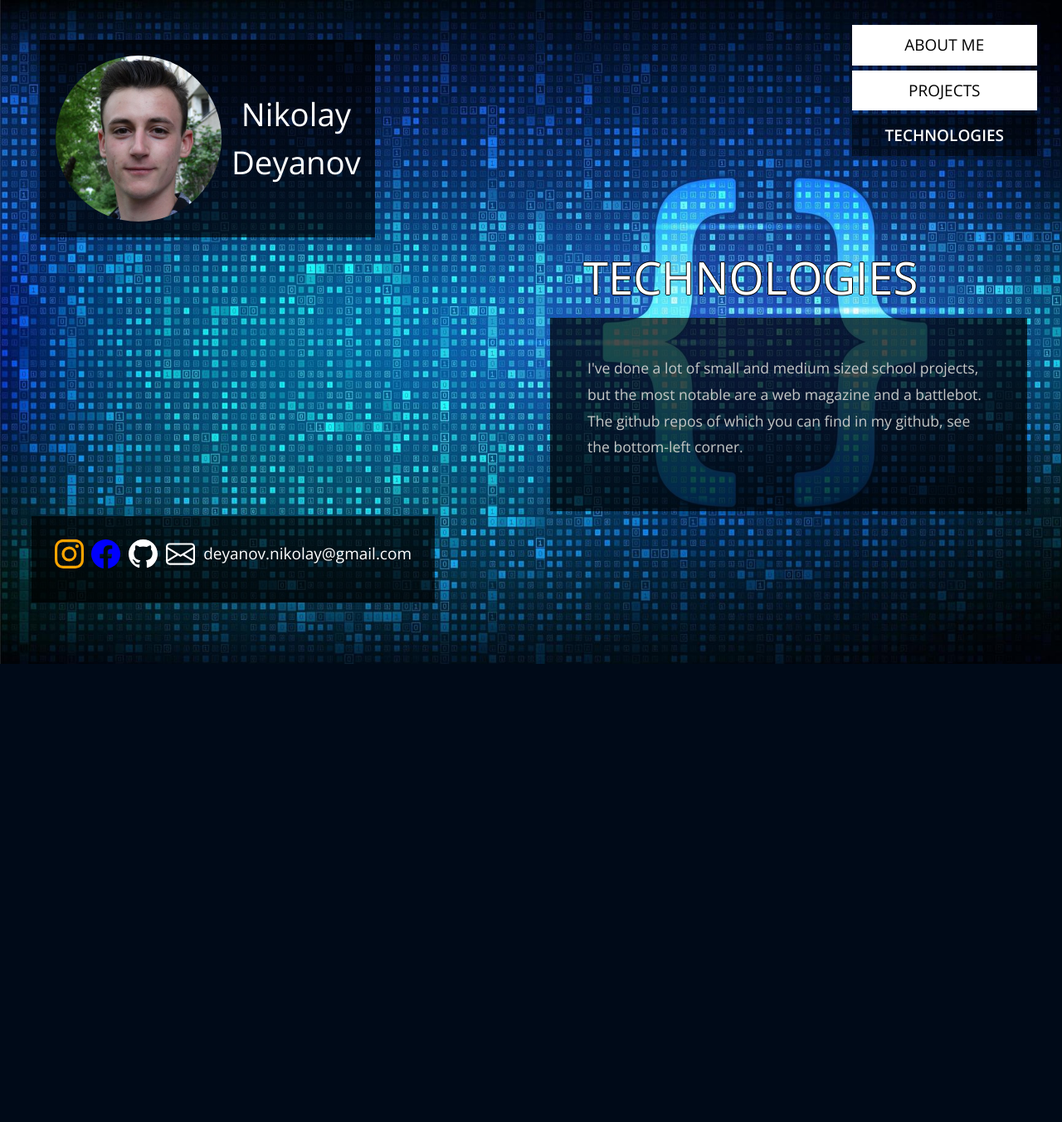
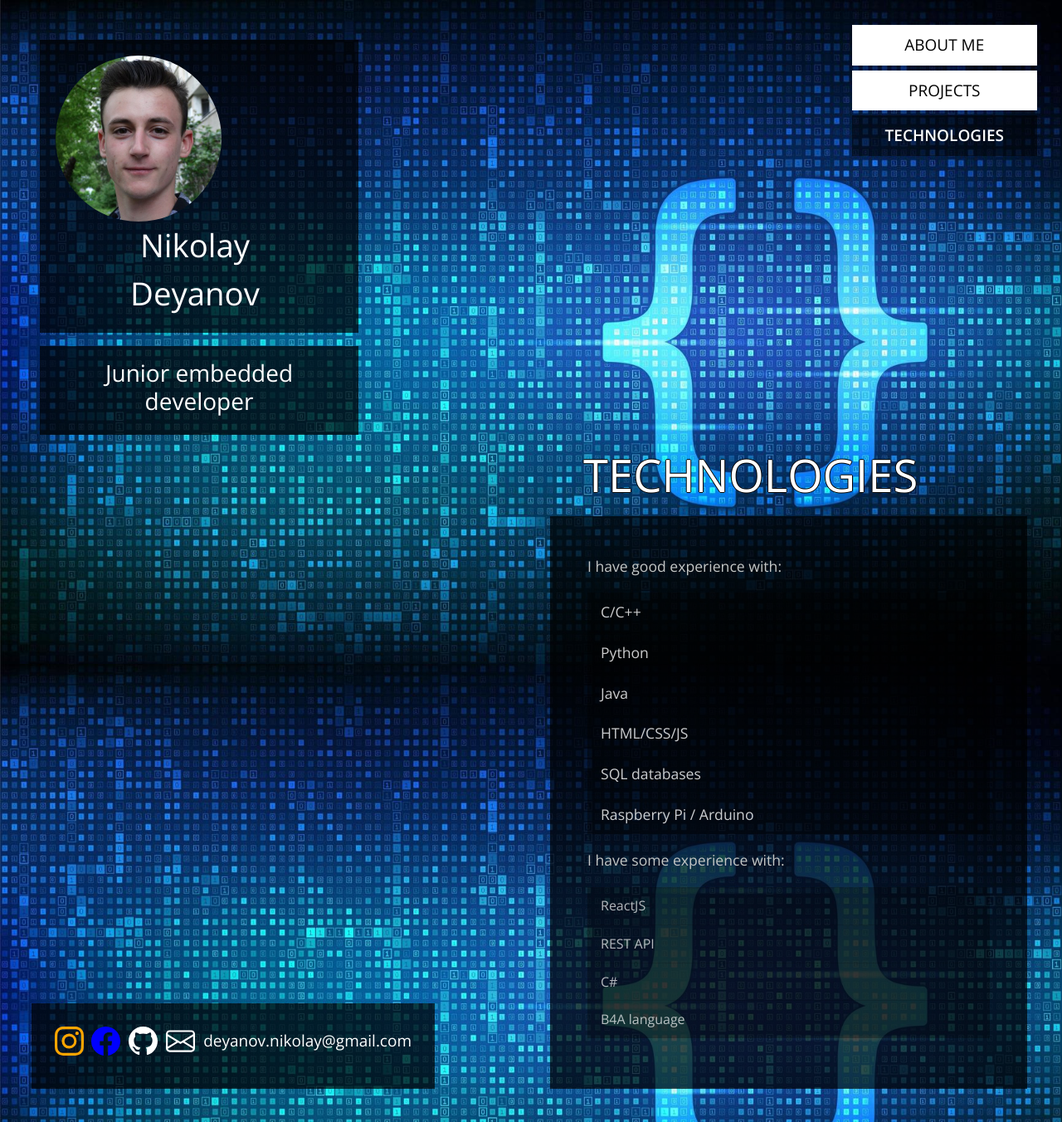
Before and after one commit to NikiDeyanov86/personal-portfolio-2.0, a Flask app: page /technologies in a window 1280 px wide. Shown: the whole page at 83% size. Before the commit the page ends 800 px from the top, so only its background shows below. Run offline with Flask 2, Linux system fonts and the light colour scheme; some libraries are stand-ins or nearby versions.

Commit message:
Top version

```diff
--- a/static/css/custom.css
+++ b/static/css/custom.css
@@ -15,12 +15,12 @@
 }
 
 div.contact {
-  margin-top: 40vh;
   margin-right: 5vw;
 }
 
 div#main {
   margin-top: 2vh;
+  margin-bottom: 5vh;
 }
 .contact-icon {
   flex-basis: 75px;
@@ -36,7 +36,7 @@ div#main {
     display: flex;
     float: left;
     justify-content: space-evenly;
-    width: auto;
+    width: 30vw;
     margin-top: 3rem;
     margin-left: 3rem;
     padding: 1em;
@@ -93,6 +93,14 @@ div#main {
     list-style: none;
   }
 
+  div.job-description {
+    width: 30vw;
+    margin-left: 3rem;
+    margin-top: 2vh;
+    padding: 2vh;
+    text-align: center;
+  }
+
   .tm-nav-item.active .tm-nav-link,
   .tm-nav-link:hover,
   .tm-nav-link:focus {
@@ -105,6 +113,19 @@ div#main {
   .tm-bg-dark {
     background: rgba(0, 0, 0, 0.7);
   }
+
+  li.experienced-item {
+    background: rgba(0, 0, 0, 0.4);
+    color: rgba(255, 255, 255, 0.8);
+  }
+
+  li.not-experienced-item {
+    background: rgba(0, 0, 0, 0.3);
+    color: rgba(255, 255, 255, 0.7);
+    font-size: 16px;
+
+  }
+
 
   .tm-site-header-box {
     display: inline-block;
@@ -124,7 +145,6 @@ div#main {
   }
 
   .tm-content {
-    padding-bottom: 50px;
     display: flex;
     justify-content: flex-end;
     width: 100%;
@@ -174,11 +194,9 @@ div#main {
   margin-top: 25px;
 }
 
+
 .tm-nav-link {
   text-decoration: none;
-}
-.tm-nav-link:link,
-.tm-nav-link:visited {
   color: black;
   background-color: white;
   padding: 10px 40px;
@@ -186,9 +204,3 @@ div#main {
   margin-bottom: 6px;
   text-align: center;
 }
-
-  .tm-link:focus,
-  .tm-link:hover {
-  text-decoration: none;
-  color: #950000;
-}
--- a/templates/technologies.html
+++ b/templates/technologies.html
@@ -11,22 +11,28 @@
       href="https://fonts.googleapis.com/css?family=Open+Sans:300,400,600"
     />
     <script src="/static/js/bootstrap.min.js"></script>
+    <script src="https://code.jquery.com/jquery-3.6.1.min.js" integrity="sha256-o88AwQnZB+VDvE9tvIXrMQaPlFFSUTR+nldQm1LuPXQ=" crossorigin="anonymous"></script>
 </head>
 <body class="technologies">
-
+    <script>
+        $(document).ready(function() {
+            $('.tm-nav-item').removeClass('active');
+            $('#technologies').addClass('active');
+        })
+    </script>
     <div class="tm-main-container">
       <div class="tm-top-container">
         <!-- Menu -->
         <nav class="tm-nav">
 
           <ul class="tm-nav-links">
-            <li class="tm-nav-item">
+            <li class="tm-nav-item active" id="about-me">
               <a href="/" data-align="right" class="tm-nav-link">About me</a>
             </li>
-            <li class="tm-nav-item">
+            <li class="tm-nav-item" id="projects">
               <a href="/projects" data-align="right" class="tm-nav-link">Projects</a>
             </li>
-            <li class="tm-nav-item active">
+            <li class="tm-nav-item" id="technologies">
               <a href="/technologies" data-align="middle"class="tm-nav-link">Technologies</a>
             </li>
 
@@ -34,6 +40,7 @@
         </nav>
 
         <!-- Personal info -->
+          <div class="d-flex flex-column">
               <div class="container personal tm-bg-dark">
                 <div class="row">
                   <div class="col">
@@ -45,11 +52,15 @@
                   </div>
                 </div>
               </div>
+              <div class="container tm-bg-dark job-description">
+                <h3>Junior embedded developer</h3>
               </div>
-
+          </div>
+      </div>
 
       <div class="container-fluid" id="main">
         <div class="d-flex justify-content-between">
+            <div class="d-flex flex-column justify-content-end">
                 <div class="contact">
                     <div class="contact-box">
                             <a href="https://www.instagram.com/endeyy__/" class="contact-icon"><svg xmlns="http://www.w3.org/2000/svg" width="35" height="35" fill="orange" class="bi bi-instagram" viewBox="0 0 16 16">
@@ -69,7 +80,8 @@
                             </svg></a><p> deyanov.nikolay@gmail.com </p>
                     </div>
                   </div>
-          <div class="">
+                </div>
+          <div>
             <!-- Site content -->
             <div class="tm-content">
               <!-- Section -->
@@ -79,8 +91,24 @@
                 </h2>
                 <div class="tm-textbox tm-bg-dark">
                   <p>
-                    I've done a lot of small and medium sized school projects, but the most notable are a web magazine and a battlebot.
-                    The github repos of which you can find in my github, see the bottom-left corner.
+                    I have good experience with:
+                    <ul class="list-group list-group-flush">
+                      <li class="list-group-item experienced-item">C/C++</li>
+                      <li class="list-group-item experienced-item">Python</li>
+                      <li class="list-group-item experienced-item">Java</li>
+                      <li class="list-group-item experienced-item">HTML/CSS/JS</li>
+                      <li class="list-group-item experienced-item">SQL databases</li>
+                      <li class="list-group-item experienced-item">Raspberry Pi / Arduino</li>
+                    </ul>
+                  </p>
+                  <p>
+                    I have some experience with:
+                    <ul class="list-group list-group-flush">
+                      <li class="list-group-item not-experienced-item">ReactJS</li>
+                      <li class="list-group-item not-experienced-item">REST API</li>
+                      <li class="list-group-item not-experienced-item">C#</li>
+                      <li class="list-group-item not-experienced-item">B4A language</li>
+                    </ul>
                   </p>
                 </div>
 
```
Also changed, not shown: templates/index.html (+22 -8 lines), templates/projects.html (+30 -10 lines). Lines whose indentation alone changed are shown as unchanged.
